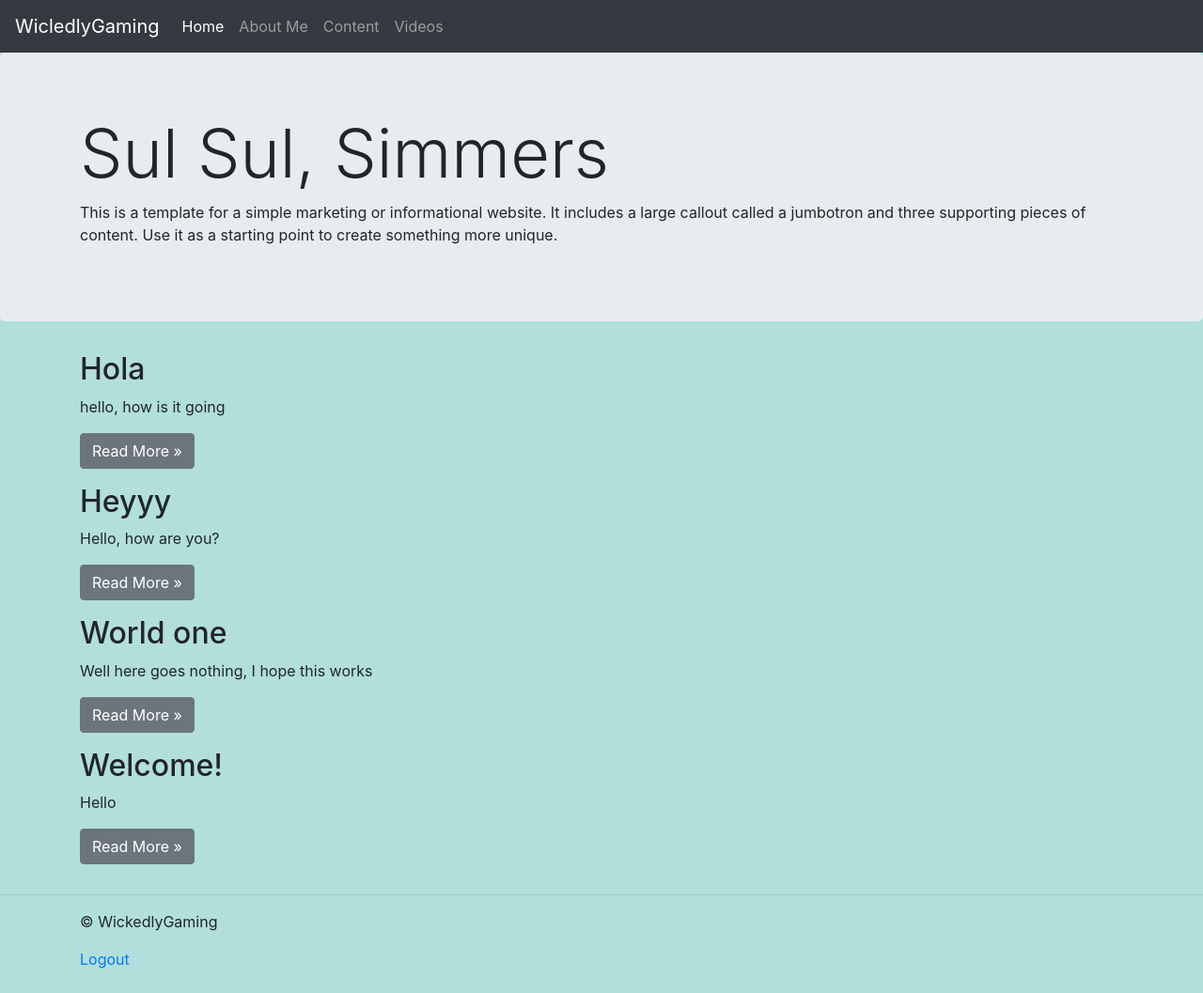
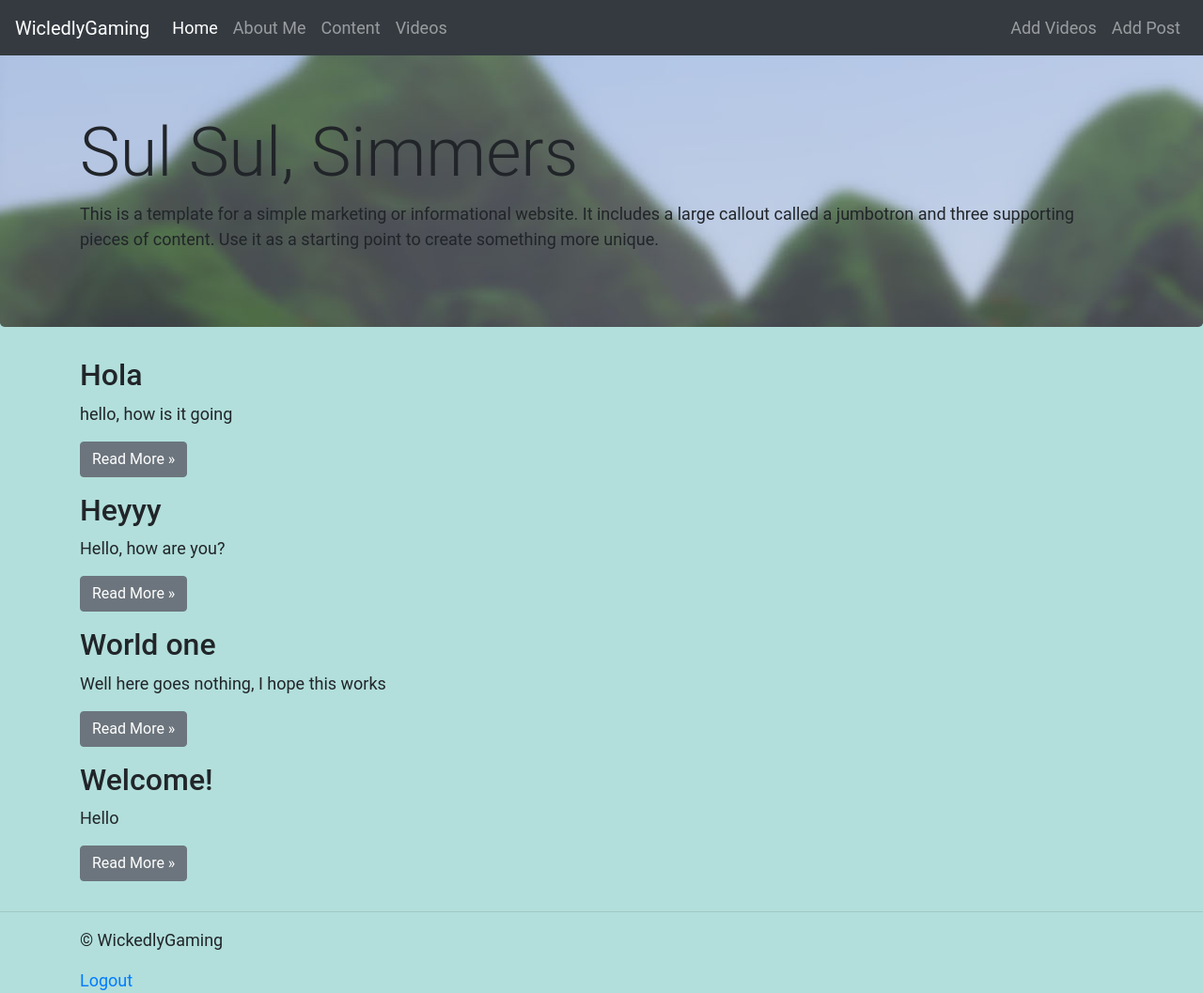
Before and after one commit to sofcue/Wickedlygaming, a Django app: page / in a window 1280 px wide. Shown: the whole page at 94% size. Before the commit the page ends 1031 px from the top, so only its background shows below. Run offline with Django 3.2, Linux system fonts and the light colour scheme; a user stored in the database is signed in; data comes from the database, SQL or seed files in the repository; both versions use the stored data as it was after the commit; some libraries are stand-ins or nearby versions.

Commit message:
changes made

```diff
--- a/blog/models.py
+++ b/blog/models.py
@@ -30,7 +30,7 @@ class Videos(models.Model):
     video = EmbedVideoField()  # same like models.URLField()
 
     def __str__(self):
-        return self.title
+        return self.name
 
     class Meta:
         verbose_name_plural = "Videos"
--- a/blog/urls.py
+++ b/blog/urls.py
@@ -9,6 +9,7 @@ urlpatterns = [
     path('content/', views.post_list, name='post_list'),
     path('<slug:slug>/edit', views.post_edit, name='post_edit'),
     path('videos', views.videos, name='videos'),
+    path('new_video/', views.add_video, name='add_video'),
     path('<slug:slug>/', views.post_detail, name='post_detail'),
 
 ]
--- a/blog/views.py
+++ b/blog/views.py
@@ -1,7 +1,7 @@
 from django.http import HttpResponseRedirect
 from django.shortcuts import render, get_object_or_404, redirect
 from .models import Post, Videos
-from .forms import PostForm
+from .forms import PostForm, VideoForm
 from django.utils import timezone
 
 
@@ -62,3 +62,16 @@ def videos(request):
     allItems = Videos.objects.all()
 
     return render(request, 'videos.html', {'videos': allItems})
+
+
+def add_video(request):
+    if request.method == 'POST':
+        form = VideoForm(request.POST)
+        if form.is_valid():
+            post = form.save(commit=False)
+            post.save()
+            return redirect('videos')
+    else:
+        form = PostForm()
+    template_name = 'video_edit.html'
+    return render(request, template_name, {'form': form})
--- a/mysite/urls.py
+++ b/mysite/urls.py
@@ -22,4 +22,5 @@ urlpatterns = [
     path('', include('blog.urls')),
     path('accounts/', include('django.contrib.auth.urls'))
 
+
 ]
--- a/templates/base.html
+++ b/templates/base.html
@@ -8,6 +8,8 @@
 
         <style>
           body {
+              font-family: "Roboto", sans-serif;
+              font-size: 18px;
               background-color: #B2DFDB;
               margin-top: 3.5rem;
           }
@@ -25,6 +27,11 @@
         .bd-placeholder-img-lg {
           font-size: 3.5rem;
         }
+      .navbar-nav .nav-link {
+         padding-right: 0;
+         padding-left: 0;
+         text-align: right;
+ }
       }
     </style>
     <link rel="stylesheet" href="https://stackpath.bootstrapcdn.com/bootstrap/4.5.0/css/bootstrap.min.css" integrity="sha384-9aIt2nRpC12Uk9gS9baDl411NQApFmC26EwAOH8WgZl5MYYxFfc+NcPb1dKGj7Sk" crossorigin="anonymous">
@@ -48,8 +55,21 @@
       <li class="nav-iten">
           <a class="nav-link" href="{% url 'videos' %}">Videos</a>
       </li>
+
     </ul>
   </div>
+         {%  if user.is_authenticated %}
+         <div class="collapse navbar-collapse">
+        <ul class="navbar-nav ml-auto">
+            <li class="nav-iten">
+          <a class="nav-link" href="{% url 'add_video' %}">Add Videos</a>
+      </li>
+         <li class="nav-iten">
+          <a class="nav-link" href="{% url 'add_post' %}">Add Post</a>
+      </li>
+        </ul>
+    </div>
+         {% endif %}
 </nav>
 {% block content %}
 
@@ -58,7 +78,7 @@
 <footer class="container">
   <p>&copy; WickedlyGaming</p>
     {%  if user.is_authenticated %}
-    <a href="#">Logout</a>
+    <a href="{% url 'logout' %}">Logout</a>
     {% else %}
     <a href="{% url 'login' %}">Admin</a>
     {% endif %}
--- a/templates/index.html
+++ b/templates/index.html
@@ -1,12 +1,16 @@
 {%   extends "base.html" %}
+{% load static %}
 {% block content %}
     <style>
         body {
   padding-top: 3.5rem;
   background-color: #B2DFDB;
+             font-family: "Roboto", sans-serif;
+        font-size: 18px;
 }
-{#.jumbotron {#}
-{#	background-image: url("youtubecover.jpg");#}
+.jumbotron {
+	background-image: url({% static "images/background.jpg" %});
+}
     </style>
 
 
--- a/templates/videos.html
+++ b/templates/videos.html
@@ -4,6 +4,8 @@
 
 <style>
         body {
+             font-family: "Roboto", sans-serif;
+        font-size: 18px;
   padding-top: 3.5rem;
   background-color: #B2DFDB;
 }
@@ -13,10 +15,12 @@
     .card-body{
         height: 480px;
     }
+    .btn {
+        color: #82DFDB;
+    }
 
 
     </style>
-
 <!-- The video tag: -->
 <div class="container">
     <div class="row">
```
Also changed, not shown: blog/forms.py (+6 -1 lines), mysite/settings.py (+8 -2 lines), templates/aboutme.html (+9 -0 lines), templates/post_detail.html (+6 -1 lines), templates/video_edit.html (added, +17 -0 lines), db.sqlite3, static/css/aboutme.css (renamed from templates/static/css/aboutme.css), static/images/background.jpg (added).
